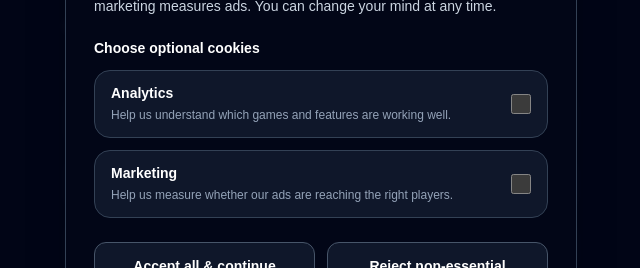
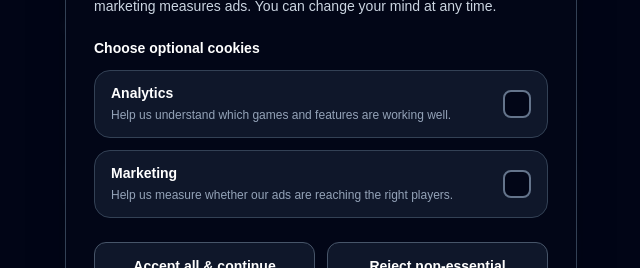
Before and after one commit to magickmomo/puzzler, a Next.js app: page /capital-cities in a window 1280 px wide. Shown: the part 266-534 px from the top of the page, without its empty margins (319-959 px from the left). Built offline with nearby package versions, Linux system fonts and the light colour scheme; no server answers; grey boxes are pictures that could not be loaded.

Commit message:
Clarify consent selections

```diff
--- a/components/analytics/AnalyticsConsentProvider.tsx
+++ b/components/analytics/AnalyticsConsentProvider.tsx
@@ -22,6 +22,38 @@ type ConsentContextValue = {
 
 const ConsentContext = createContext<ConsentContextValue | null>(null);
 
+function ConsentChoice({
+  title,
+  description,
+  checked,
+  onCheckedChange,
+}: {
+  title: string;
+  description: string;
+  checked: boolean;
+  onCheckedChange: (checked: boolean) => void;
+}) {
+  return (
+    <label className={`flex min-h-14 cursor-pointer items-center justify-between gap-4 rounded-2xl border px-4 py-3 transition focus-within:ring-2 focus-within:ring-cyan-300 ${checked ? "border-cyan-300/70 bg-cyan-300/10" : "border-slate-700 bg-slate-900 hover:border-cyan-300/50"}`}>
+      <input
+        type="checkbox"
+        checked={checked}
+        onChange={(event) => onCheckedChange(event.target.checked)}
+        className="peer sr-only"
+      />
+      <span>
+        <span className="block text-sm font-black text-white">{title}</span>
+        <span className="mt-0.5 block text-xs leading-5 text-slate-400">{description}</span>
+      </span>
+      <span aria-hidden="true" className="grid h-7 w-7 shrink-0 place-items-center rounded-lg border-2 border-slate-500 bg-slate-950 text-transparent transition peer-checked:border-cyan-300 peer-checked:bg-cyan-300 peer-checked:text-slate-950 peer-focus-visible:ring-2 peer-focus-visible:ring-cyan-300 peer-focus-visible:ring-offset-2 peer-focus-visible:ring-offset-slate-950">
+        <svg viewBox="0 0 16 16" className="h-5 w-5" fill="none" stroke="currentColor" strokeWidth="3" strokeLinecap="round" strokeLinejoin="round">
+          <path d="m3 8 3 3 7-7" />
+        </svg>
+      </span>
+    </label>
+  );
+}
+
 function ConsentChoices({
   preferences,
   onChange,
@@ -32,30 +64,18 @@ function ConsentChoices({
   return (
     <fieldset className="mt-5 space-y-3 border-0 p-0">
       <legend className="text-sm font-black text-white">Choose optional cookies</legend>
-      <label className="flex min-h-14 cursor-pointer items-center justify-between gap-4 rounded-2xl border border-slate-700 bg-slate-900 px-4 py-3 transition hover:border-cyan-300/50 focus-within:ring-2 focus-within:ring-cyan-300">
-          <span>
-            <span className="block text-sm font-black text-white">Analytics</span>
-            <span className="mt-0.5 block text-xs leading-5 text-slate-400">Help us understand which games and features are working well.</span>
-        </span>
-        <input
-          type="checkbox"
-          checked={preferences.analytics}
-          onChange={(event) => onChange({ ...preferences, analytics: event.target.checked })}
-          className="h-5 w-5 shrink-0 rounded border-slate-500 bg-slate-950 text-cyan-300 focus:ring-cyan-300"
-        />
-      </label>
-      <label className="flex min-h-14 cursor-pointer items-center justify-between gap-4 rounded-2xl border border-slate-700 bg-slate-900 px-4 py-3 transition hover:border-cyan-300/50 focus-within:ring-2 focus-within:ring-cyan-300">
-          <span>
-            <span className="block text-sm font-black text-white">Marketing</span>
-            <span className="mt-0.5 block text-xs leading-5 text-slate-400">Help us measure whether our ads are reaching the right players.</span>
-        </span>
-        <input
-          type="checkbox"
-          checked={preferences.marketing}
-          onChange={(event) => onChange({ ...preferences, marketing: event.target.checked })}
-          className="h-5 w-5 shrink-0 rounded border-slate-500 bg-slate-950 text-cyan-300 focus:ring-cyan-300"
-        />
-      </label>
+      <ConsentChoice
+        title="Analytics"
+        description="Help us understand which games and features are working well."
+        checked={preferences.analytics}
+        onCheckedChange={(analytics) => onChange({ ...preferences, analytics })}
+      />
+      <ConsentChoice
+        title="Marketing"
+        description="Help us measure whether our ads are reaching the right players."
+        checked={preferences.marketing}
+        onCheckedChange={(marketing) => onChange({ ...preferences, marketing })}
+      />
     </fieldset>
   );
 }
```
